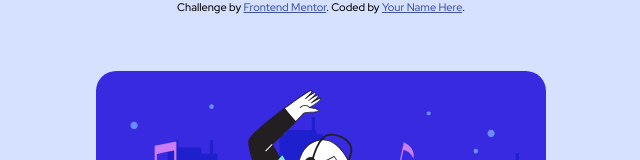
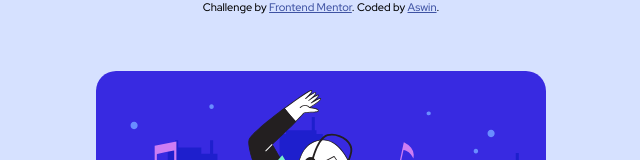
Before and after one commit to ksaswin/FrontEndMentor, a plain HTML site: page Order-Summary-Component-main/index.html in a window 1280 px wide. Shown: the top 160 px of the page, without its empty margins (319-959 px from the left). Drawn offline with Linux system fonts and the light colour scheme.

Commit message:
HTML author name change

```diff
--- a/Order-Summary-Component-main/index.html
+++ b/Order-Summary-Component-main/index.html
@@ -63,7 +63,7 @@
       Challenge by
       <a href="https://www.frontendmentor.io?ref=challenge" target="_blank"
         >Frontend Mentor</a
-      >. Coded by <a href="#">Your Name Here</a>.
+      >. Coded by <a href="#">Aswin</a>.
     </div>
   </body>
 </html>
```
